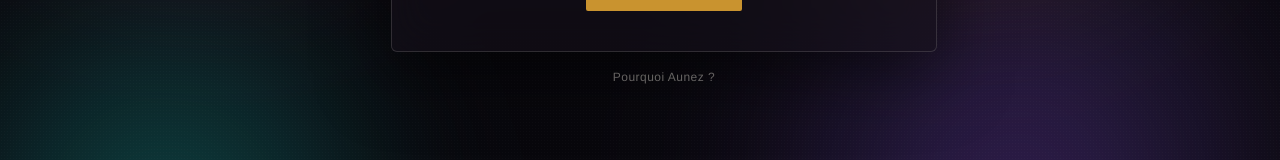
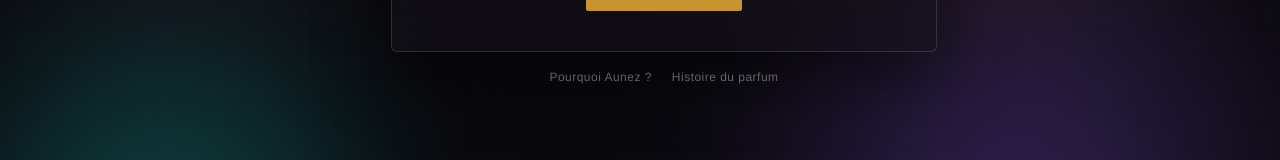
Before and after one commit to Aunezfr/Aunez-site, a Next.js app: page / in a window 1280 px wide. Shown: the part 494-654 px from the top of the page. Built offline with nearby package versions, Linux system fonts and the light colour scheme.

Commit message:
Add files via upload

```diff
--- a/app/page.jsx
+++ b/app/page.jsx
@@ -585,9 +585,14 @@ export default function App() {
           </div>
         )}
       </div>
-      <a href="/a-propos" style={styles.footerLink}>
-        Pourquoi Aunez ?
-      </a>
+      <div style={styles.footerLinks}>
+        <a href="/a-propos" style={styles.footerLink}>
+          Pourquoi Aunez ?
+        </a>
+        <a href="/histoire" style={styles.footerLink}>
+          Histoire du parfum
+        </a>
+      </div>
     </div>
   );
 }
@@ -641,12 +646,18 @@ const styles = {
   footerLink: {
     position: "relative",
     zIndex: 1,
-    marginTop: 18,
     fontFamily: "'Helvetica Neue', Arial, sans-serif",
     fontSize: 12,
     color: "rgba(245,240,230,0.4)",
     textDecoration: "none",
     letterSpacing: "0.04em",
+  },
+  footerLinks: {
+    position: "relative",
+    zIndex: 1,
+    display: "flex",
+    gap: 20,
+    marginTop: 18,
   },
   center: { textAlign: "center" },
   eyebrow: {
```
